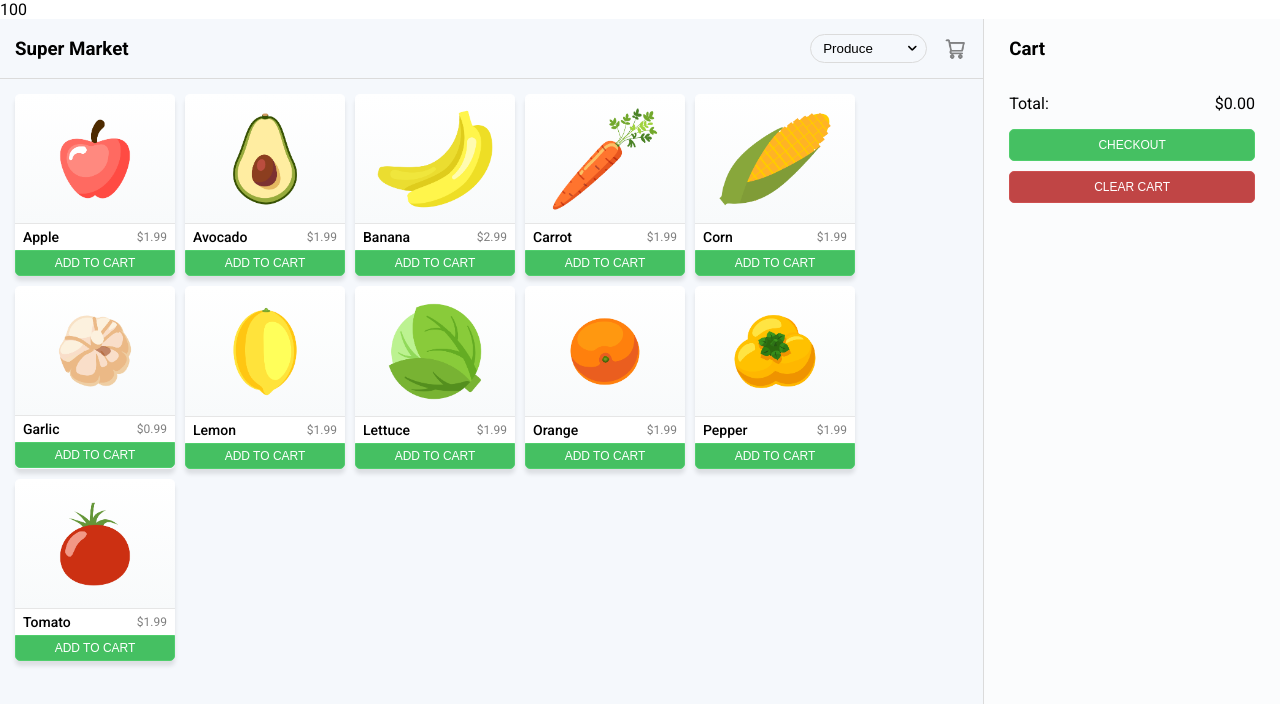
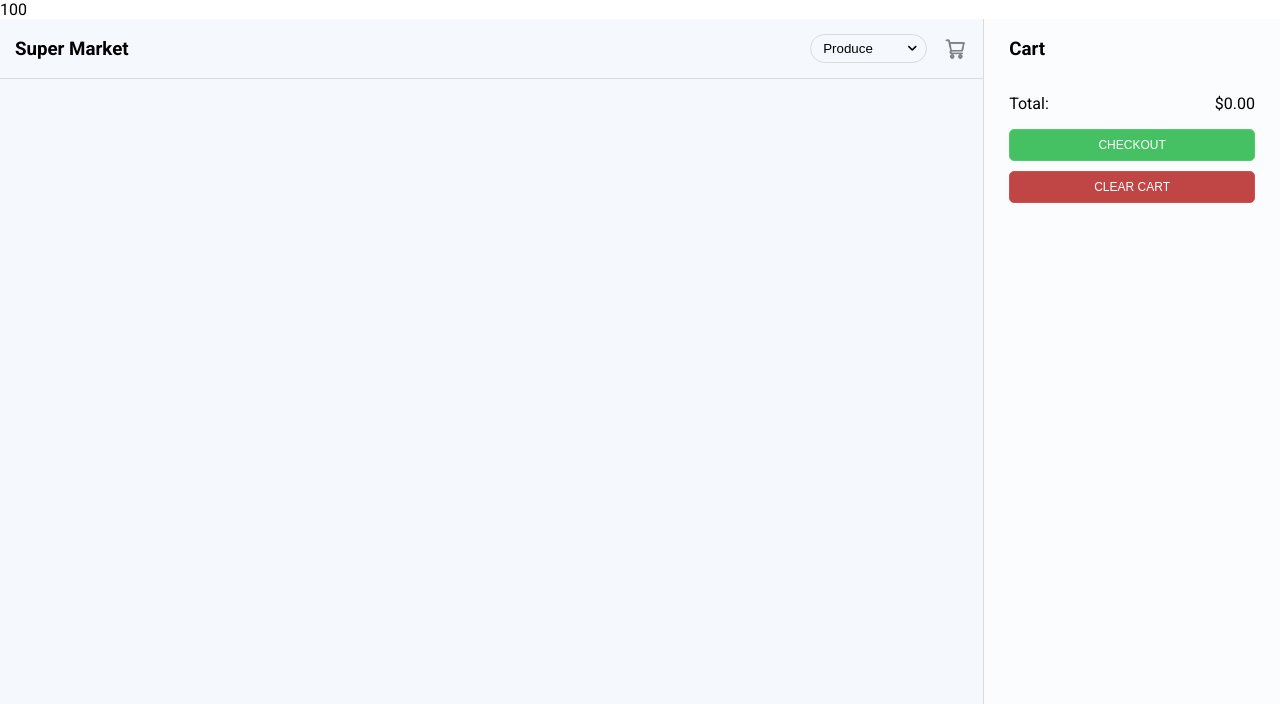
Before and after one commit to whlong1/reactville, a React (Create React App) app: page / in a window 1280 px wide. Shown: the top 704 px of the page. Built offline with nearby package versions, Linux system fonts and the light colour scheme.

Commit message:
add variable for all products

```diff
--- a/src/SuperMarket/DisplayProducts.jsx
+++ b/src/SuperMarket/DisplayProducts.jsx
@@ -12,6 +12,14 @@ const DisplayProducts = (props) => {
       />
   })
 
+  const allProducts = props.products.map((product, idx) => {
+    return <Product
+      key={idx}
+      product={product}
+      addToCart={props.addToCart}
+    />
+  })
+
   return (
     <div className="product-list">
       {selectedProducts}
--- a/src/SuperMarket/SuperMarket.jsx
+++ b/src/SuperMarket/SuperMarket.jsx
@@ -12,7 +12,7 @@ import { products } from './modules/data'
 const SuperMarket = (props) => {
   const [cart, setCart] = useState([])
   const [toggleCart, setToggleCart] = useState(true)
-  const [productCategory, setProductCategory] = useState('Produce')
+  const [productCategory, setProductCategory] = useState('All')
 
   const addToCart = (item) => {
     if (cart.find(prod => prod.id === item.id)) {
```
